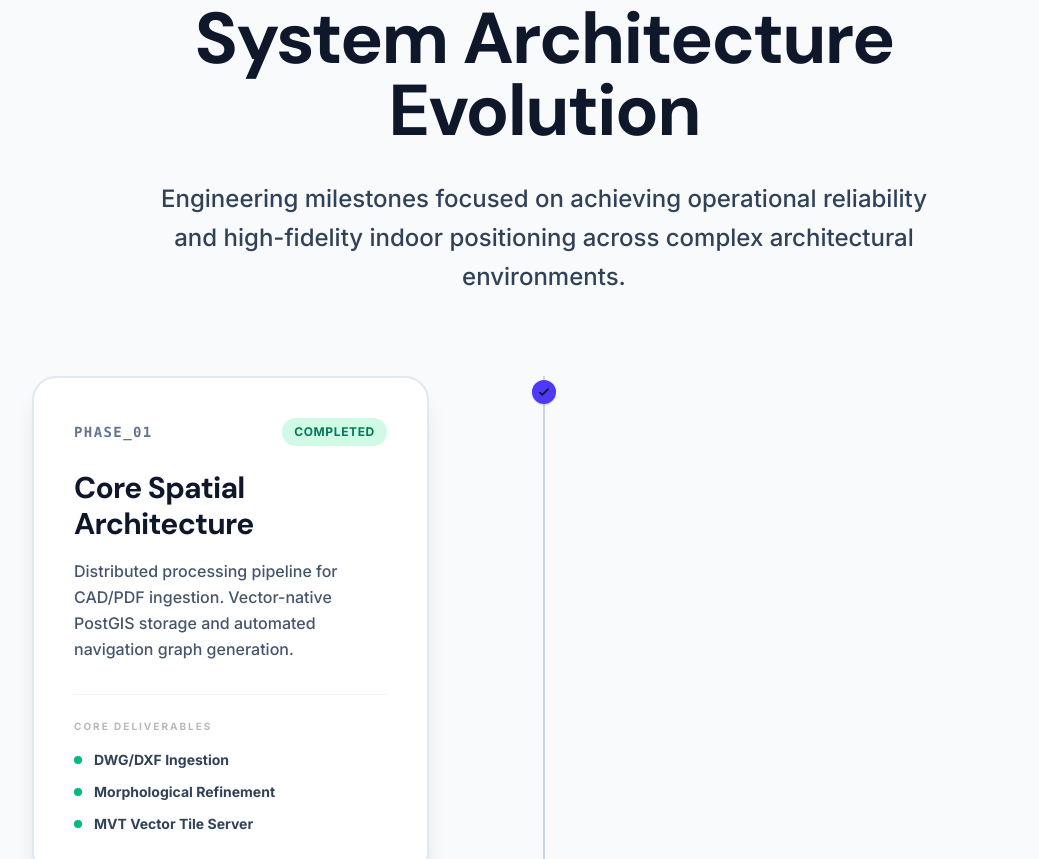
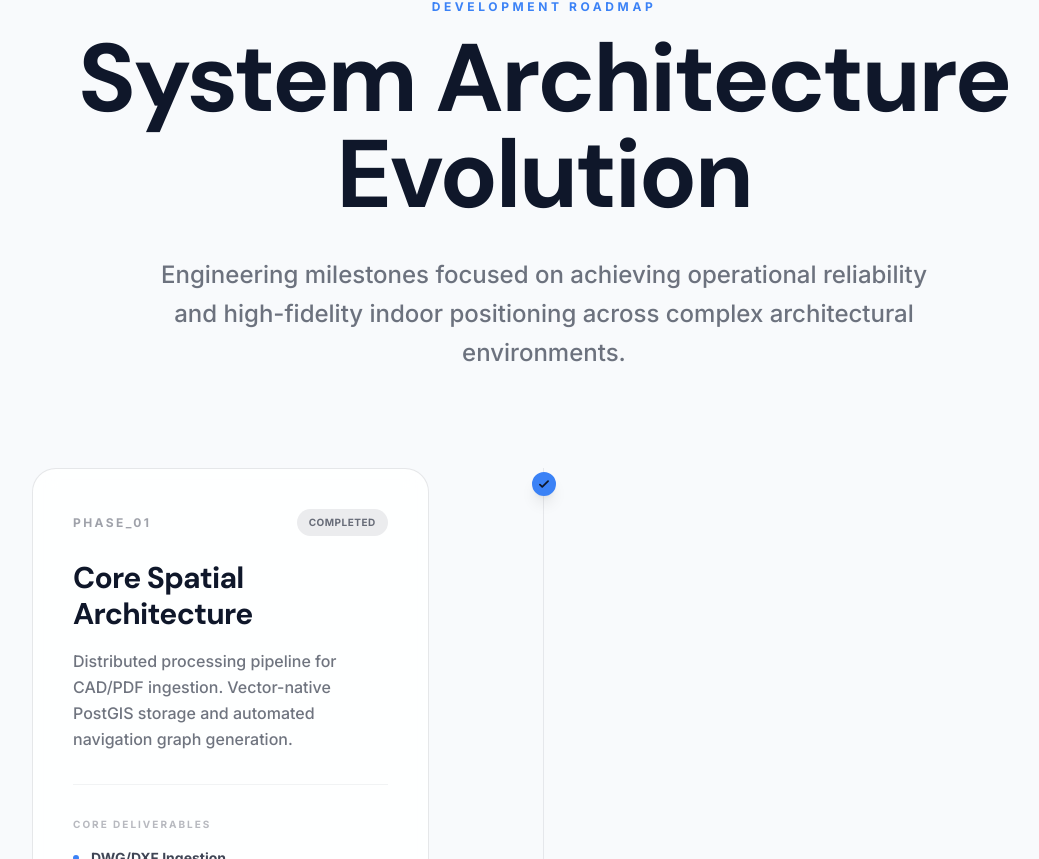
Before and after one commit to toonshi/navous, a Next.js app: page /roadmap in a window 1280 px wide. Shown: the part 161-1020 px from the top of the page, without its empty margins (96-1135 px from the left). Built offline with nearby package versions, Linux system fonts and the light colour scheme.

Commit message:
style: roadmap styling and navigation improvements

```diff
--- a/app/components/DataPrivacy.tsx
+++ b/app/components/DataPrivacy.tsx
@@ -39,13 +39,13 @@
           </p>
 
           <div className="flex flex-wrap gap-4">
-             <div className="px-5 py-2.5 rounded-lg border border-white/10 bg-white/5 text-white text-sm font-bold tracking-widest uppercase">
+             <div className="px-5 py-2.5 rounded-lg bg-[#B3E6E5] text-black text-sm font-bold tracking-widest uppercase">
                 SOC 2 TYPE II
              </div>
-             <div className="px-5 py-2.5 rounded-lg border border-white/10 bg-white/5 text-white text-sm font-bold tracking-widest uppercase">
+             <div className="px-5 py-2.5 rounded-lg bg-[#B3E6E5] text-black text-sm font-bold tracking-widest uppercase">
                 GDPR
              </div>
-             <div className="px-5 py-2.5 rounded-lg border border-white/10 bg-white/5 text-white text-sm font-bold tracking-widest uppercase">
+             <div className="px-5 py-2.5 rounded-lg bg-[#B3E6E5] text-black text-sm font-bold tracking-widest uppercase">
                 HIPAA READY
              </div>
           </div>
@@ -54,9 +54,9 @@
         <div className="flex-1 w-full">
           <div className="grid grid-cols-1 sm:grid-cols-2 gap-4">
             {securityFeatures.map((feature) => (
-              <div key={feature.title} className="bg-[#B3E6E5] border border-[#B3E6E5]/20 rounded-2xl p-6 transition-all hover:scale-[1.02]">
-                <h3 className="text-black font-bold text-lg mb-3">{feature.title}</h3>
-                <p className="text-black/70 text-sm leading-relaxed font-medium">
+              <div key={feature.title} className="bg-white/5 border border-white/10 rounded-2xl p-8 transition-all hover:border-accent/50 card-hover">
+                <h3 className="text-white font-bold text-lg mb-3">{feature.title}</h3>
+                <p className="text-white/60 text-sm leading-relaxed font-medium">
                   {feature.description}
                 </p>
               </div>
--- a/app/components/Footer.tsx
+++ b/app/components/Footer.tsx
@@ -17,6 +17,7 @@
         <nav className="flex flex-wrap justify-center gap-x-6 gap-y-3 text-sm text-white/60">
           <Link href="/" className="hover:text-white transition">Home</Link>
           <Link href="/how-it-works" className="hover:text-white transition">How It Works</Link>
+          <Link href="/roadmap" className="hover:text-white transition">Roadmap</Link>
           <Link href="/features" className="hover:text-white transition">Features</Link>
           <Link href="/faq" className="hover:text-white transition">FAQ</Link>
         </nav>
--- a/app/how-it-works/page.tsx
+++ b/app/how-it-works/page.tsx
@@ -1,3 +1,4 @@
+import Link from "next/link";
 import Navbar from "../components/Navbar";
 import Roadmap from "../components/Roadmap";
 import Integration from "../components/Integration";
@@ -52,6 +53,11 @@
           <p className="text-white/60 text-lg md:text-xl font-medium leading-relaxed max-w-2xl mx-auto mb-10">
             A seamless, web-based experience that helps your visitors find their way instantly.
           </p>
+          <div className="flex justify-center">
+            <Link href="/roadmap" className="btn-secondary">
+              View Product Roadmap
+            </Link>
+          </div>
         </div>
 
         <Roadmap />
--- a/app/roadmap/page.tsx
+++ b/app/roadmap/page.tsx
@@ -37,24 +37,24 @@
 
 export default function RoadmapPage() {
   return (
-    <div className="relative min-h-screen bg-slate-50">
+    <div className="relative min-h-screen bg-primary">
       <Navbar />
 
-      <main className="pt-32 pb-32 px-8">
+      <main className="pt-40 pb-32 px-6">
         <div className="max-w-7xl mx-auto">
-          <div className="mb-20 text-center">
-            <p className="text-indigo-600 text-sm font-bold tracking-widest uppercase mb-4">Development Roadmap</p>
-            <h1 className="font-laila text-5xl md:text-7xl font-bold text-slate-900 mb-8 tracking-tight">
+          <div className="mb-24 text-center">
+            <p className="text-accent text-xs font-black tracking-[0.3em] uppercase mb-4">Development Roadmap</p>
+            <h1 className="text-5xl md:text-8xl font-bold text-white mb-8 tracking-tight">
               System Architecture<br />Evolution
             </h1>
-            <p className="text-slate-700 text-lg md:text-2xl max-w-3xl mx-auto font-medium leading-relaxed">
+            <p className="text-white/60 text-lg md:text-2xl max-w-3xl mx-auto font-medium leading-relaxed">
               Engineering milestones focused on achieving operational reliability and high-fidelity indoor positioning across complex architectural environments.
             </p>
           </div>
 
           <div className="relative w-full max-w-5xl mx-auto">
             {/* Timeline line */}
-            <div className="absolute top-0 bottom-0 left-6 md:left-1/2 w-0.5 bg-slate-300 md:-translate-x-px" />
+            <div className="absolute top-0 bottom-0 left-6 md:left-1/2 w-px bg-white/10 md:-translate-x-px" />
 
             <div className="space-y-16 md:space-y-0">
               {milestones.map((ms, index) => {
@@ -65,16 +65,16 @@
                 return (
                   <div key={ms.phase} className={`relative flex flex-col md:flex-row items-start ${
                     isEven ? "md:justify-start" : "md:justify-end"
-                  } md:pb-24 last:pb-0`}>
+                  } md:pb-32 last:pb-0`}>
 
                     {/* Indicator dot */}
                     <div className="absolute left-6 md:left-1/2 md:-translate-x-1/2 mt-1 z-10">
-                      <div className={`w-6 h-6 rounded-full border-2 flex items-center justify-center shadow-sm
-                        ${isActive ? "border-indigo-600 bg-white" :
-                          isCompleted ? "border-indigo-600 bg-indigo-600" :
-                          "border-slate-400 bg-white"}
+                      <div className={`w-6 h-6 rounded-full border-2 flex items-center justify-center shadow-lg
+                        ${isActive ? "border-accent bg-primary" :
+                          isCompleted ? "border-accent bg-accent" :
+                          "border-white/20 bg-primary"}
                       `}>
-                        {isActive && <div className="w-2.5 h-2.5 rounded-full bg-indigo-600 animate-pulse" />}
+                        {isActive && <div className="w-2.5 h-2.5 rounded-full bg-accent animate-pulse" />}
                         {isCompleted && (
                           <svg className="w-3.5 h-3.5 text-white" fill="none" viewBox="0 0 24 24" stroke="currentColor" strokeWidth={3}>
                             <path strokeLinecap="round" strokeLinejoin="round" d="M5 13l4 4L19 7" />
@@ -87,40 +87,40 @@
                     <div className={`w-full pl-16 md:pl-0 md:w-[45%] ${
                       isEven ? "md:pr-16" : "md:pl-16"
                     }`}>
-                      <div className={`p-8 md:p-10 rounded-3xl border-2 transition-all duration-300 shadow-xl
-                        ${isActive ? "bg-white border-indigo-600 scale-[1.02]" :
-                          isCompleted ? "bg-white border-slate-200" :
-                          "bg-white border-slate-100 opacity-80 hover:opacity-100"}
+                      <div className={`p-8 md:p-10 rounded-3xl border transition-all duration-300 glass card-hover
+                        ${isActive ? "border-accent/50 scale-[1.02] shadow-[0_0_40px_-15px_rgba(59,130,246,0.3)]" :
+                          isCompleted ? "border-white/10" :
+                          "border-white/5 opacity-60 hover:opacity-100"}
                       `}>
 
                         <div className="flex items-center justify-between mb-6">
-                          <span className={`font-mono text-sm font-bold tracking-widest uppercase
-                            ${isActive ? "text-indigo-600" : isCompleted ? "text-slate-500" : "text-slate-400"}
+                          <span className={`font-sans text-xs font-black tracking-[0.2em] uppercase
+                            ${isActive ? "text-accent" : isCompleted ? "text-white/40" : "text-white/30"}
                           `}>
                             {ms.phase}
                           </span>
-                          <span className={`text-xs font-black px-3 py-1.5 rounded-full tracking-wider uppercase
-                            ${isActive ? "bg-indigo-600 text-white shadow-lg shadow-indigo-200" :
-                              isCompleted ? "bg-emerald-100 text-emerald-700" :
-                              "bg-slate-100 text-slate-500"}
+                          <span className={`text-[10px] font-black px-3 py-1.5 rounded-full tracking-wider uppercase
+                            ${isActive ? "bg-accent text-white" :
+                              isCompleted ? "bg-white/10 text-white/60" :
+                              "bg-white/5 text-white/40"}
                           `}>
                             {ms.status}
                           </span>
                         </div>
 
-                        <h3 className="font-laila text-3xl font-bold mb-4 tracking-tight text-slate-900">
+                        <h3 className="text-3xl font-bold mb-4 tracking-tight text-white">
                           {ms.title}
                         </h3>
 
-                        <p className="text-slate-600 text-base leading-relaxed mb-8 font-medium">
+                        <p className="text-white/60 text-base leading-relaxed mb-8 font-medium">
                           {ms.description}
                         </p>
 
-                        <div className="space-y-3 border-t border-slate-100 pt-6">
-                          <p className="text-[10px] font-black text-slate-400 uppercase tracking-[0.2em] mb-4">Core Deliverables</p>
+                        <div className="space-y-4 border-t border-white/5 pt-8">
+                          <p className="text-[10px] font-black text-white/30 uppercase tracking-[0.2em]">Core Deliverables</p>
                           {ms.points.map(point => (
-                            <div key={point} className="flex items-center gap-3 text-sm font-bold text-slate-700">
-                              <div className={`w-2 h-2 rounded-full shrink-0 ${isActive ? "bg-indigo-500" : isCompleted ? "bg-emerald-500" : "bg-slate-300"}`} />
+                            <div key={point} className="flex items-center gap-3 text-sm font-bold text-white/80">
+                              <div className={`w-1.5 h-1.5 rounded-full shrink-0 ${isActive ? "bg-accent" : isCompleted ? "bg-accent" : "bg-white/10"}`} />
                               {point}
                             </div>
                           ))}
```
